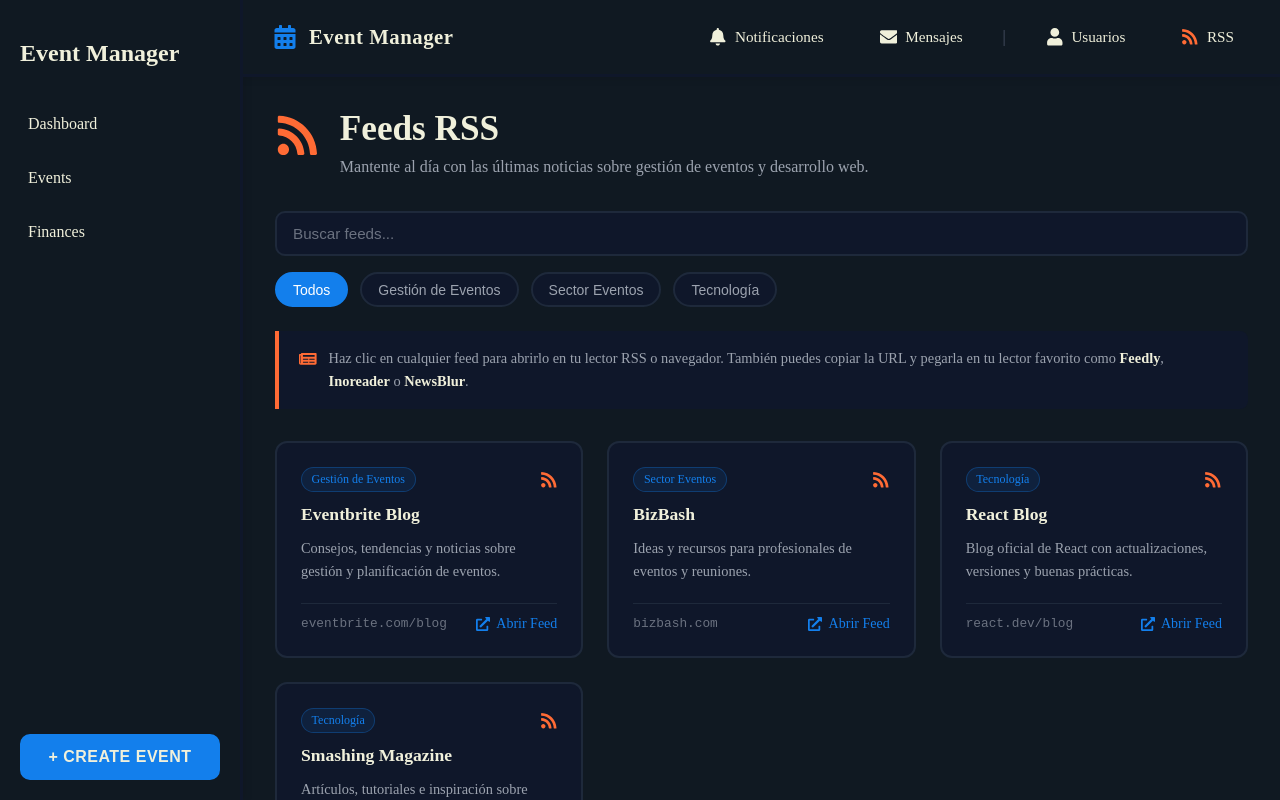
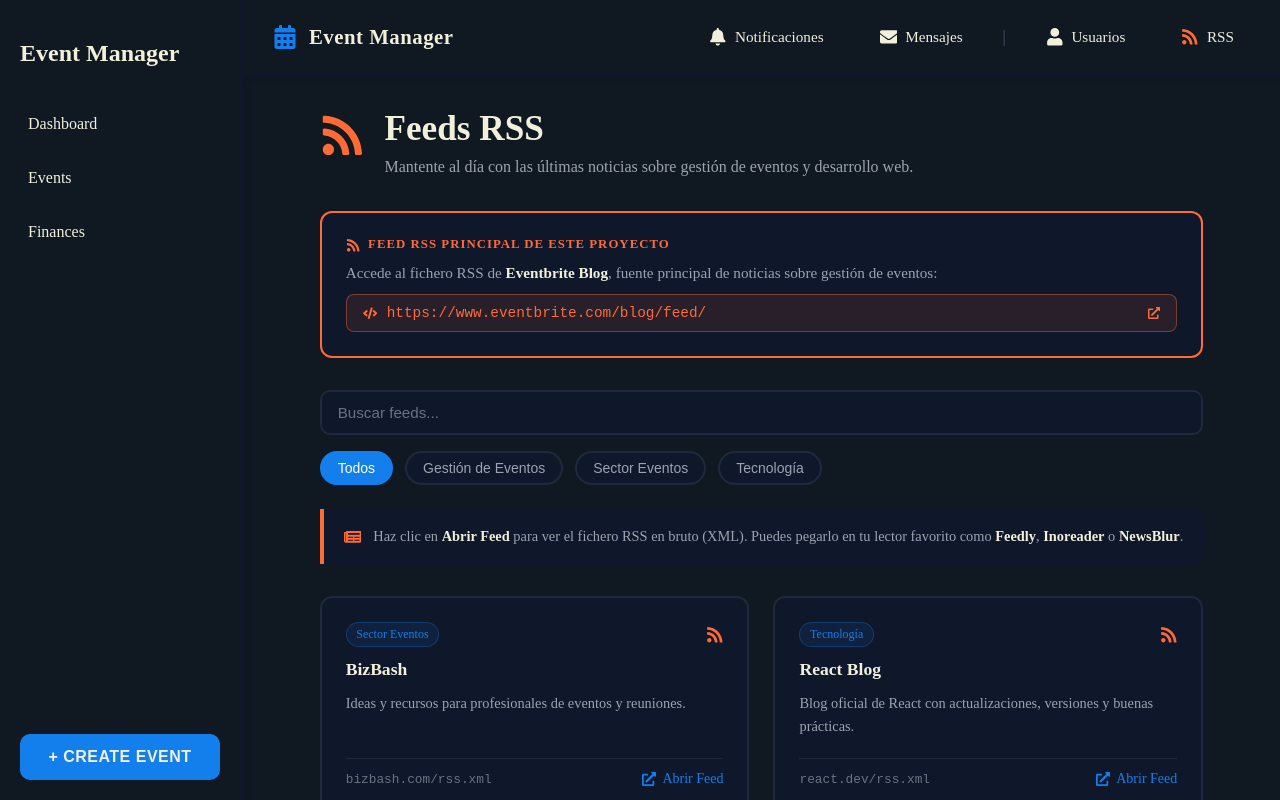
Before and after one commit to neocanario/event-manager, a React (Vite) app: page /rss in a window 1280 px wide. Built offline with nearby package versions, Linux system fonts and the light colour scheme.

Commit message:
cambio del estilo de los rss para que cumpla con el apartado que se ha pedido

```diff
--- a/src/pages/rss/Rss.css
+++ b/src/pages/rss/Rss.css
@@ -3,6 +3,71 @@
     padding: 2rem;
     max-width: 1100px;
     margin: 0 auto;
+}
+
+/* Featured RSS block */
+.rss-featured {
+    background-color: #0F172A;
+    border: 2px solid #FF6B35;
+    border-radius: 12px;
+    padding: 1.5rem;
+    margin-bottom: 2rem;
+    display: flex;
+    flex-direction: column;
+    gap: 0.75rem;
+}
+
+.rss-featured-label {
+    display: flex;
+    align-items: center;
+    gap: 0.5rem;
+    font-size: 0.8rem;
+    font-weight: 600;
+    text-transform: uppercase;
+    letter-spacing: 0.08em;
+    color: #FF6B35;
+}
+
+.rss-featured-icon {
+    font-size: 0.9rem;
+}
+
+.rss-featured-description {
+    color: #9CA3AF;
+    font-size: 0.95rem;
+    margin: 0;
+}
+
+.rss-featured-description strong {
+    color: #F0F0DB;
+}
+
+.rss-featured-link {
+    display: inline-flex;
+    align-items: center;
+    gap: 0.6rem;
+    background-color: rgba(255, 107, 53, 0.1);
+    border: 1px solid rgba(255, 107, 53, 0.4);
+    border-radius: 8px;
+    padding: 0.6rem 1rem;
+    color: #FF6B35;
+    text-decoration: none;
+    font-size: 0.9rem;
+    font-family: monospace;
+    word-break: break-all;
+    transition: all 0.2s ease;
+}
+
+.rss-featured-link:hover {
+    background-color: rgba(255, 107, 53, 0.2);
+    border-color: #FF6B35;
+    color: #F0F0DB;
+}
+
+.rss-featured-external {
+    font-size: 0.75rem;
+    flex-shrink: 0;
+    margin-left: auto;
 }
 
 /* Loading */
--- a/src/pages/rss/Rss.jsx
+++ b/src/pages/rss/Rss.jsx
@@ -1,38 +1,39 @@
 import { useState } from 'react';
-import { FaRss, FaExternalLinkAlt, FaNewspaper } from 'react-icons/fa';
+import { FaRss, FaExternalLinkAlt, FaNewspaper, FaCode } from 'react-icons/fa';
 import './Rss.css';
 
 const RSS_FEEDS = [
+
     {
         id: 1,
-        name: 'Eventbrite Blog',
-        url: 'https://www.eventbrite.com/blog/',
-        displayUrl: 'eventbrite.com/blog',
-        description: 'Consejos, tendencias y noticias sobre gestión y planificación de eventos.',
-        category: 'Gestión de Eventos',
-    },
-    {
-        id: 2,
         name: 'BizBash',
-        url: 'https://www.bizbash.com',
-        displayUrl: 'bizbash.com',
+        rssUrl: 'https://www.bizbash.com/rss.xml',
+        displayUrl: 'bizbash.com/rss.xml',
         description: 'Ideas y recursos para profesionales de eventos y reuniones.',
         category: 'Sector Eventos',
     },
     {
-        id: 3,
+        id: 2,
         name: 'React Blog',
-        url: 'https://react.dev/blog',
-        displayUrl: 'react.dev/blog',
+        rssUrl: 'https://react.dev/rss.xml',
+        displayUrl: 'react.dev/rss.xml',
         description: 'Blog oficial de React con actualizaciones, versiones y buenas prácticas.',
         category: 'Tecnología',
     },
     {
+        id: 3,
+        name: 'Smashing Magazine',
+        rssUrl: 'https://www.smashingmagazine.com/feed/',
+        displayUrl: 'smashingmagazine.com/feed/',
+        description: 'Artículos, tutoriales e inspiración sobre diseño y desarrollo web.',
+        category: 'Tecnología',
+    },
+    {
         id: 4,
-        name: 'Smashing Magazine',
-        url: 'https://www.smashingmagazine.com',
-        displayUrl: 'smashingmagazine.com',
-        description: 'Artículos, tutoriales e inspiración sobre diseño y desarrollo web.',
+        name: 'CSS-Tricks',
+        rssUrl: 'https://css-tricks.com/feed/',
+        displayUrl: 'css-tricks.com/feed/',
+        description: 'Trucos, técnicas y artículos sobre CSS y desarrollo front-end.',
         category: 'Tecnología',
     },
 ];
@@ -64,6 +65,26 @@
                 </div>
             </div>
 
+            <div className="rss-featured">
+                <div className="rss-featured-label">
+                    <FaRss className="rss-featured-icon" />
+                    <span>Feed RSS principal de este proyecto</span>
+                </div>
+                <p className="rss-featured-description">
+                    Accede al fichero RSS de <strong>Eventbrite Blog</strong>, fuente principal de noticias sobre gestión de eventos:
+                </p>
+                <a
+                    href="https://www.eventbrite.com/blog/feed/"
+                    target="_blank"
+                    rel="noopener noreferrer"
+                    className="rss-featured-link"
+                >
+                    <FaCode />
+                    <span>https://www.eventbrite.com/blog/feed/</span>
+                    <FaExternalLinkAlt className="rss-featured-external" />
+                </a>
+            </div>
+
             <div className="rss-controls">
                 <input
                     type="text"
@@ -88,8 +109,8 @@
             <div className="rss-info-banner">
                 <FaNewspaper className="banner-icon" />
                 <p>
-                    Haz clic en cualquier feed para abrirlo en tu lector RSS o navegador. También puedes copiar la URL
-                    y pegarla en tu lector favorito como <strong>Feedly</strong>, <strong>Inoreader</strong> o <strong>NewsBlur</strong>.
+                    Haz clic en <strong>Abrir Feed</strong> para ver el fichero RSS en bruto (XML). Puedes pegarlo en tu lector
+                    favorito como <strong>Feedly</strong>, <strong>Inoreader</strong> o <strong>NewsBlur</strong>.
                 </p>
             </div>
 
@@ -111,7 +132,7 @@
                             <div className="rss-card-footer">
                                 <span className="rss-card-url">{feed.displayUrl}</span>
                                 <a
-                                    href={feed.url}
+                                    href={feed.rssUrl}
                                     target="_blank"
                                     rel="noopener noreferrer"
                                     className="rss-card-link"
```
